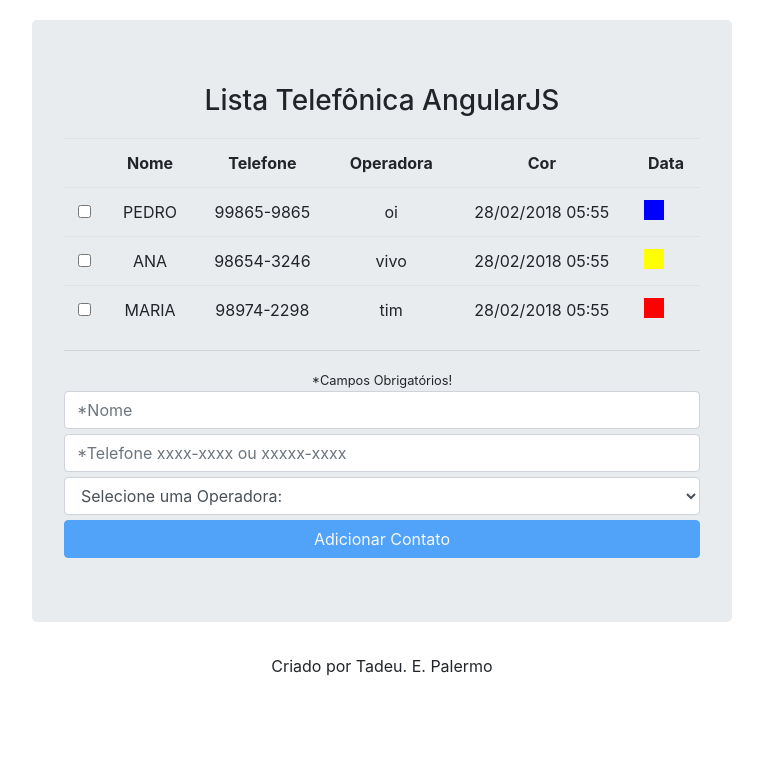
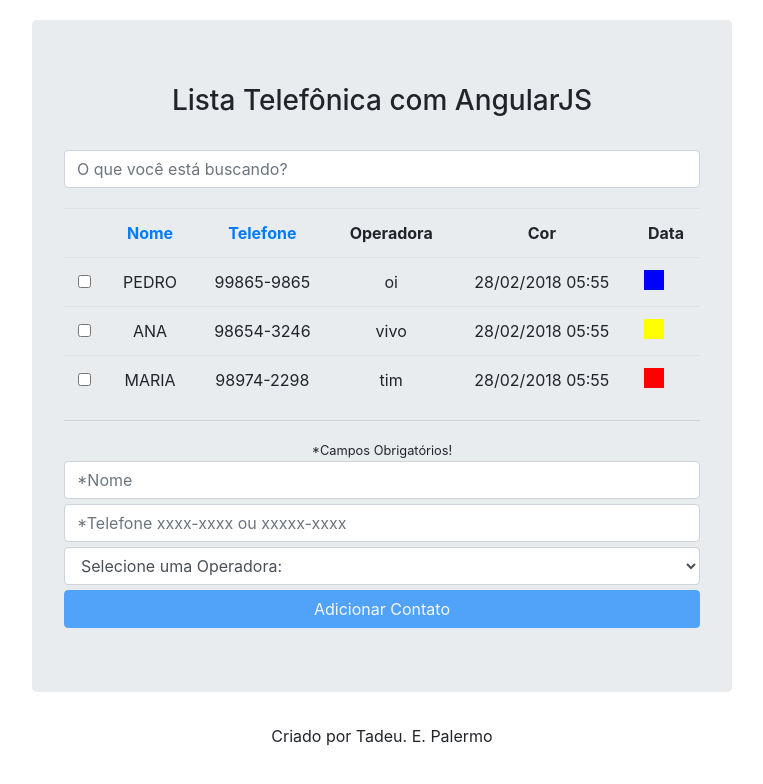
Before and after one commit to tadeuespindolapalermo/ListaTelefonicaAngularJS, a plain HTML site: page index.html in a window 1280 px wide. Shown: the whole page, without its empty margins (258-1021 px from the left). Drawn offline with nearby package versions, Linux system fonts and the light colour scheme; some packages are replaced by stand-ins of ours.

Commit message:
Implementei campo de busca e filtros diversos.

```diff
--- a/index.html
+++ b/index.html
@@ -35,7 +35,7 @@
             angular.module("listaTelefonica", ["ngMessages"]);
             angular.module("listaTelefonica").controller("listaTelefonicaController", function ($scope) {
 
-                $scope.titulo = "Lista Telefônica AngularJS";
+                $scope.titulo = "Lista Telefônica com AngularJS";
 
                 $scope.contatos = [
                     {nome: "Pedro", telefone: "99865-9865", data: new Date(), cor: "blue", operadora: {nome: "Oi", codigo: 14, categoria: "Celular"}},
@@ -68,22 +68,28 @@
                         return contato.selecionado;
                     });
                 };
+
+                $scope.ordenarPor = function(campo) {
+                    $scope.criterioOrdenacao = campo;
+                    $scope.direcaoOrdenacao = !$scope.direcaoOrdenacao;
+                };
             });
         </script>
     </head>
     <body ng-controller="listaTelefonicaController">
         <div class="jumbotron">
-            <h3 ng-bind="titulo"></h3>
+            <h3 ng-bind="titulo"></h3><br />
+            <input class="form-control type="text" ng-model="criterioBusca" placeholder="O que você está buscando?" />
             <table ng-show="contatos.length > 0" class="table">
                 <tr>
                     <th></th>
-                    <th>Nome</th>
-                    <th>Telefone</th>
+                    <th><a href="" ng-click="ordenarPor('nome')">Nome</a></th>
+                    <th><a href="" ng-click="ordenarPor('telefone')">Telefone</a></th>
                     <th>Operadora</th>
                     <th>Cor</th>
                     <th>Data</th>
                 </tr>
-                <tr ng-class="{'selecionado negrito': contato.selecionado}" ng-repeat="contato in contatos">
+                <tr ng-class="{'selecionado negrito': contato.selecionado}" ng-repeat="contato in contatos | filter:criterioBusca | orderBy:criterioOrdenacao:direcaoOrdenacao">
                     <td><input type="checkbox" ng-model="contato.selecionado"/></td>
                     <td ng-bind="contato.nome | uppercase"></td>
                     <td ng-bind="contato.telefone"></td>
@@ -97,7 +103,7 @@
                 <small>*Campos Obrigatórios!</small>
                 <input class="form-control" type="text" ng-model="contato.nome" name="nome" placeholder="*Nome" ng-required="true" ng-minlength="10" />
                 <input class="form-control" type="text" ng-model="contato.telefone" name="telefone" placeholder="*Telefone xxxx-xxxx ou xxxxx-xxxx" ng-required="true" ng-pattern="/^\d{4,5}-\d{4}$/" />
-                <select class="form-control" ng-model="contato.operadora" ng-options="operadora.nome group by operadora.categoria for operadora in operadoras">
+                <select class="form-control" ng-model="contato.operadora" ng-options="operadora.nome group by operadora.categoria for operadora in operadoras | orderBy:'nome'">
                     <option value="">Selecione uma Operadora:</option>
                 </select>
             </form>
```
